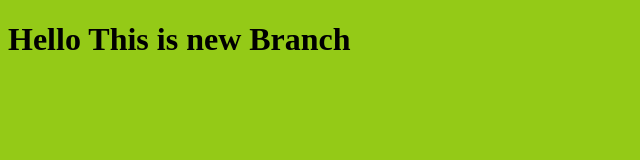
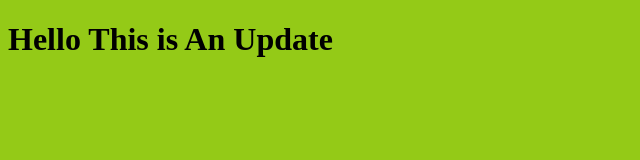
Before and after one commit to Yousefhassan13/JO-Shopes, a plain HTML site: page index.html in a window 1280 px wide. Shown: the whole page, without its empty margins (0-640 px from the left). Drawn offline with Linux system fonts and the light colour scheme.

Commit message:
Edit the html file

```diff
--- a/index.html
+++ b/index.html
@@ -9,7 +9,7 @@
 <body>
 
 <div>
-    <h1>Hello This is new Branch</h1>
+    <h1>Hello This is An Update</h1>
 </div>
 
     <script src="./app.js"></script>
```
